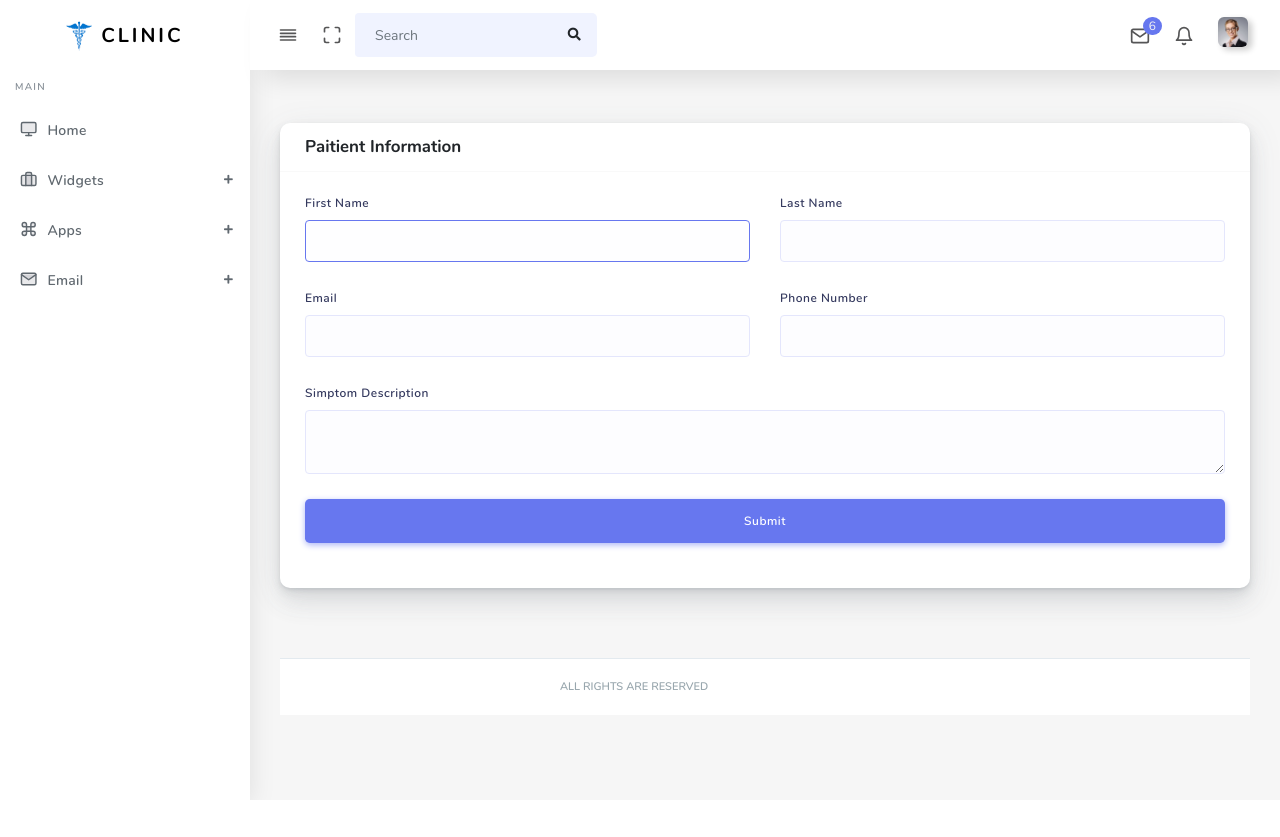
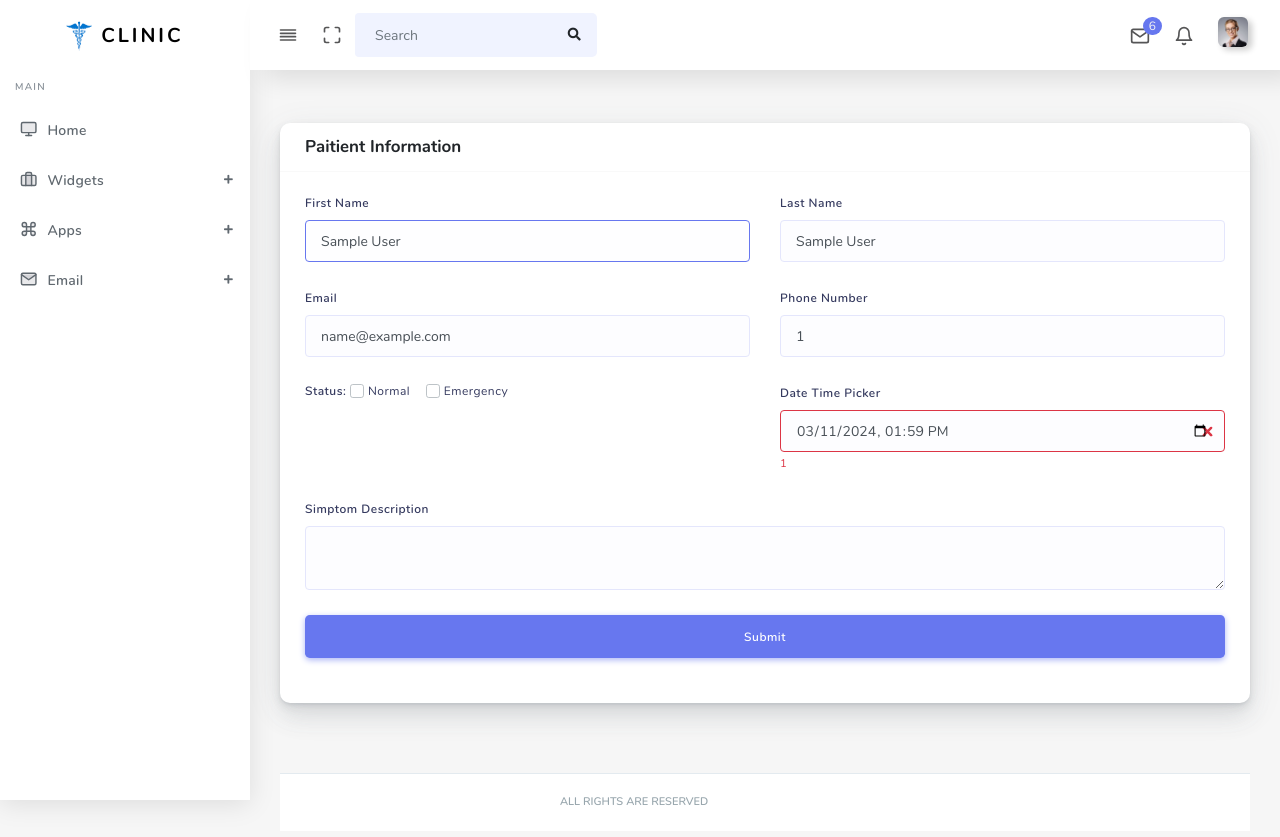
Before and after one commit to Ebenezer-A/Clinic, a PHP site: page /profile.php?error=1 in a window 1280 px wide. Before the commit the page ends 800 px from the top, so only its background shows below. Run offline with PHP 8.4, Linux system fonts and the light colour scheme; the visitor is signed in with stand-in values (Sample User, id 1); some libraries are stand-ins or nearby versions.

Commit message:
Feat: profile page date, description, emergency filed & database integration

```diff
--- a/footer.php
+++ b/footer.php
@@ -18,6 +18,8 @@
   <script src="assets/bundles/datatables/export-tables/pdfmake.min.js"></script>
   <script src="assets/bundles/datatables/export-tables/vfs_fonts.js"></script>
   <script src="assets/bundles/datatables/export-tables/buttons.print.min.js"></script>
+  <script src="assets/bundles/bootstrap-timepicker/js/bootstrap-timepicker.min.js"></script>
+
   <script src="assets/js/page/datatables.js"></script>
   <!-- Template JS File -->
   <script src="assets/js/scripts.js"></script>
--- a/header.php
+++ b/header.php
@@ -1,3 +1,14 @@
+<?php
+if (session_status() === PHP_SESSION_NONE) {
+  session_start();
+}
+
+if (!isset($_SESSION['email'])) {
+  header('Location: login.html');
+  exit;
+}
+?>
+
 <!DOCTYPE html>
 <html lang="en">
 
@@ -9,9 +20,11 @@
   <title>clinic - Admin Dashboard Template</title>
   <!-- General CSS Files -->
   <link rel="stylesheet" href="assets/css/app.min.css">
+  <link rel="stylesheet" href="assets/bundles/select2/dist/css/select2.min.css">
+  <link rel="stylesheet" href="assets/bundles/jquery-selectric/selectric.css">
+  <link rel="stylesheet" href="assets/bundles/pretty-checkbox/pretty-checkbox.min.css">
+
   <!-- Template CSS -->
-  <link rel="stylesheet" href="assets/bundles/datatables/datatables.min.css">
-  <link rel="stylesheet" href="assets/bundles/datatables/DataTables-1.10.16/css/dataTables.bootstrap4.min.css">
   <link rel="stylesheet" href="assets/css/style.css">
   <link rel="stylesheet" href="assets/css/components.css">
   <!-- Custom style CSS -->
--- a/profile.php
+++ b/profile.php
@@ -1,10 +1,10 @@
 <?php
-session_start();
 include 'header.php';
 include 'side.php';
 
+$error = $_GET['error']
+?>
 
-?>
 <div class="main-content">
   <section class="section">
     <div class="section-body">
@@ -15,32 +15,59 @@ include 'side.php';
               <h4>Paitient Information</h4>
             </div>
             <div class="card-body">
-                            <form method="POST" action="#">
+              <form method="POST" action="profile-form.php">
                 <div class="row">
                   <div class="form-group col-6">
                     <label for="frist_name">First Name</label>
-                      <input id="frist_name" type="text" class="form-control" name="frist_name" autofocus value=<?php $_SESSION["first_name"] ?> >
+                    <input id="frist_name" type="text" class="form-control" name="frist_name" autofocus
+                      value="<?php echo $_SESSION["first_name"]; ?>">
                     </div>
                     <div class="form-group col-6">
                       <label for="last_name">Last Name</label>
-                      <input id="last_name" type="text" class="form-control" name="last_name" value=<?php $_SESSION["last_name"] ?>>
+                    <input id="last_name" type="text" class="form-control" name="last_name"
+                      value="<?php echo $_SESSION["last_name"]; ?>">
                     </div>
                     </div>
                     <div class="row">
                       <div class="form-group col-6">
                         <label for="email">Email</label>
-                      <input id="email" type="email" class="form-control" name="email" value=<?php $_SESSION["email"] ?>>
-                      <div class="invalid-feedback">
+                    <input id="email" type="email" class="form-control" name="email"
+                      value="<?php echo $_SESSION["email"]; ?>">
+                    </div>
+                    <div class="form-group col-6">
+                      <label for="phone_number">Phone Number</label>
+                      <input id="phone_number" type="text" class="form-control" name="phone_number"
+                        value="<?php echo $_SESSION["phone_number"]; ?>">
+                    </div>
+                    </div>
+                    <div class="row">
+                      <div class="form-group col-6">
+                        <label class="d-block">Status: </lable>
+                          <div class="pretty p-default p-curve">
+                            <input type="radio" name="emergency_status" value="FALSE" />
+                            <div class="state p-primary-o">
+                              <label>Normal</label>
+                            </div>
+                          </div>
+                          <div class="pretty p-default p-curve">
+                            <input type="radio" name="emergency_status" value="TRUE" />
+                            <div class="state p-danger-o">
+                              <label>Emergency</label>
+                            </div>
                           </div>
                       </div>
                       <div class="form-group col-6">
-                      <label for="phone_number">Phone Number</label>
-                      <input id="phone_number" type="text" class="form-control" name="phone_number" value=<?php $_SESSION["phone_number"] ?>>
+                        <label>Date Time Picker</label>
+                        <input type="datetime-local" class="form-control datetimepicker <?php echo $error ? 'is-invalid' : ''; ?>"
+                          name="scheduled_for" value="<?php echo date('Y-m-d\TH:i'); ?>">
+                        <div class="invalid-feedback">
+                          <?php echo $error; ?>
+                        </div>
                         </div>
                 </div>
                 <div class="form-group">
                   <label> Simptom Description</label>
-                      <textarea class="form-control"></textarea>
+                  <textarea class="form-control" name="simptom_description"></textarea>
                 </div>
                 <div class="form-group">
                   <button type="submit" class="btn btn-primary btn-lg btn-block">
@@ -54,6 +81,17 @@ include 'side.php';
       </div>
     </div>
   </section>
+
+  <script src="assets/js/app.min.js"></script>
+  <!-- JS Libraies -->
+    <!-- Page Specific JS File -->
+  <script src="assets/js/page/forms-advanced-forms.js"></script>
+  <!-- Template JS File -->
+  <script src="assets/js/scripts.js"></script>
+  <!-- Custom JS File -->
+  <script src="assets/js/custom.js"></script>
+  <!-- Page Specific JS File -->
+  <script src="assets/js/page/forms-advanced-forms.js"></script>
 <?php
 include "footer.php";
 ?>
```
Also changed, not shown: index.php (+1 -50 lines), profile-form.php (added, +69 -0 lines). Lines whose indentation alone changed are shown as unchanged.
